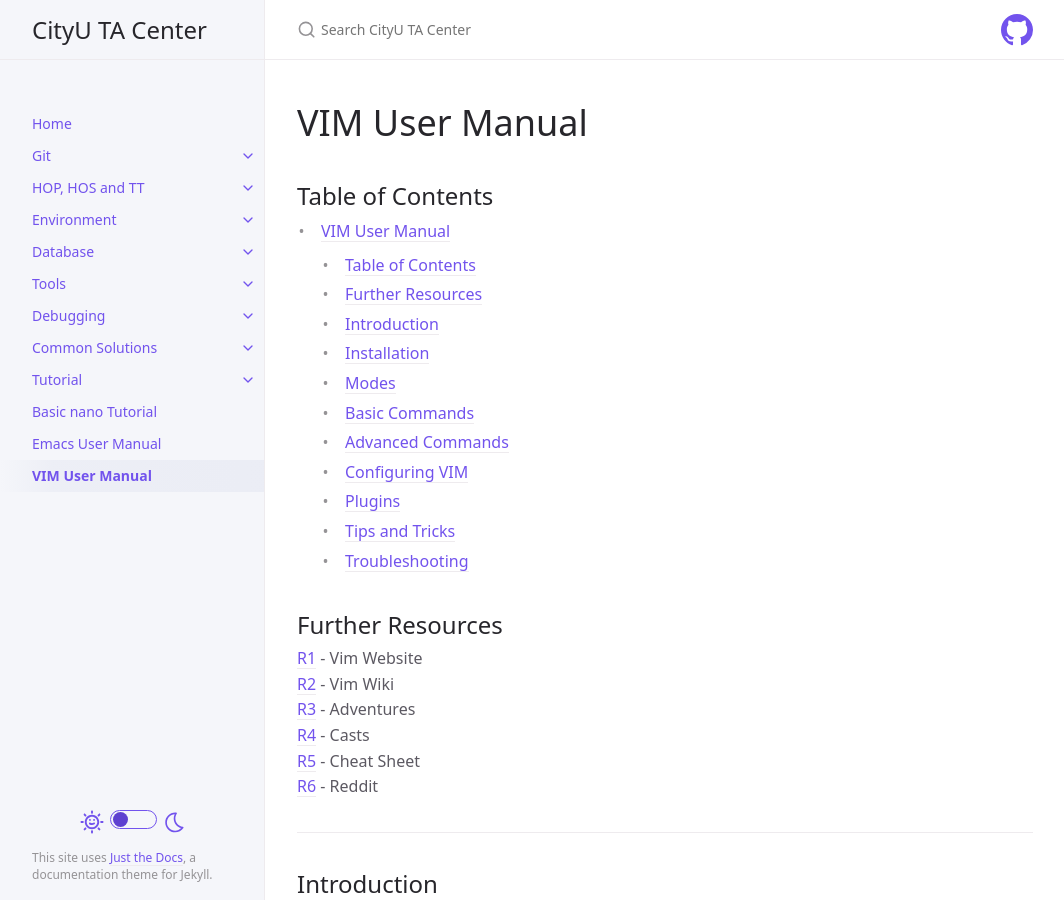
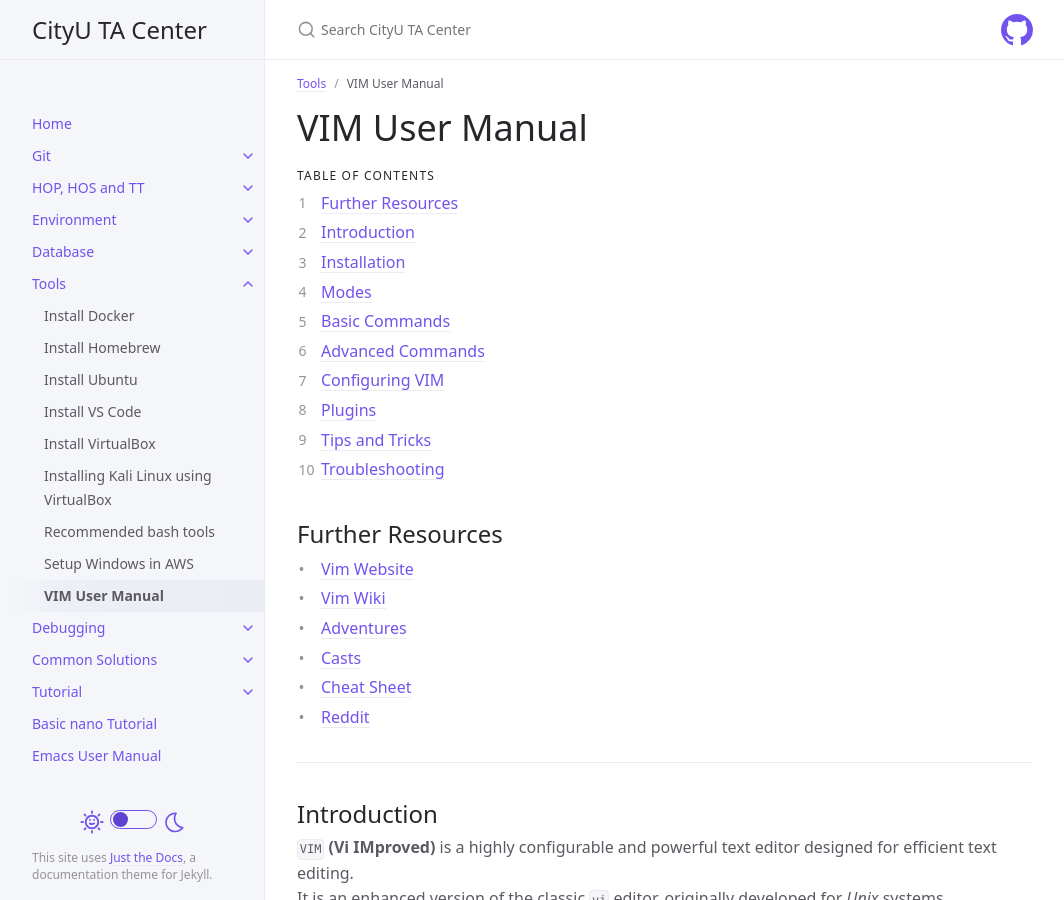
Before and after one commit to thomasthaddeus/cityuseattle.github.io, a Jekyll site: the page built from docs/tools/Vim_manual.md, in a window 1280 px wide and 900 px high. Shown: the whole window, without its empty margins (107-1171 px from the left). Built offline with Jekyll 4.4.1, drawn with Linux system fonts in a browser that asks for light colours; our own code applies the rules of GitHub Pages for plain Markdown files; some of the changed text lies outside the part shown.

Commit message:
Update Vim_manual.md
Add correct ruby headings

```diff
--- a/docs/tools/Vim_manual.md
+++ b/docs/tools/Vim_manual.md
@@ -1,28 +1,26 @@
+---
+layout: default
+title: VIM User Manual
+parent: Tools
+---
+
 # VIM User Manual
+{: .no_toc }
 
-## Table of Contents
+## Table of contents
+{: .no_toc .text-delta }
 
-- [VIM User Manual](#vim-user-manual)
-	- [Table of Contents](#table-of-contents)
-	- [Further Resources](#further-resources)
-	- [Introduction](#introduction)
-	- [Installation](#installation)
-	- [Modes](#modes)
-	- [Basic Commands](#basic-commands)
-	- [Advanced Commands](#advanced-commands)
-	- [Configuring VIM](#configuring-vim)
-	- [Plugins](#plugins)
-	- [Tips and Tricks](#tips-and-tricks)
-	- [Troubleshooting](#troubleshooting)
+ 1. TOC
+{:toc}
 
 ## Further Resources
 
-[R1] - Vim Website \
-[R2] - Vim Wiki \
-[R3] - Adventures \
-[R4] - Casts \
-[R5] - Cheat Sheet \
-[R6] - Reddit
+- [Vim Website][R1]
+- [Vim Wiki][R2]
+- [Adventures][R3]
+- [Casts][R4]
+- [Cheat Sheet][R5]
+- [Reddit][R6]
 
 ---
 
@@ -84,12 +83,12 @@ To customize VIM, create a `.vimrc` file in your home directory. \
 This file contains VIM commands and settings that are executed when VIM starts. \
 Some common customizations include:
 
-|Customization|CMD|
-|---|---|
-|**Enable syntax highlighting**|`syntax on`|
-|**Set tabs to spaces**|`set expandtab`|
-|**Set tab width**|`set tabstop=4`|
-|**Enable line numbers**|`set number`|
+| Customization                  | CMD             |
+| ------------------------------ | --------------- |
+| **Enable syntax highlighting** | `syntax on`     |
+| **Set tabs to spaces**         | `set expandtab` |
+| **Set tab width**              | `set tabstop=4` |
+| **Enable line numbers**        | `set number`    |
 
 ## Plugins
 
@@ -118,3 +117,4 @@ Search for or ask questions on forums, such as Stack Overflow
 [R4]: <http://vimcasts.org/> "Vim Casts - screencasts about VIM features and plugins"
 [R5]: <https://vim.rtorr.com/> "VIM Cheat Sheet - a quick reference for VIM commands"
 [R6]: <https://www.reddit.com/r/vim/> "VIM Reddit community"
+[vim-reddit]: <https://styles.redditmedia.com/t5_2qhqx/styles/communityIcon_9lpgb9pf6xh01.png?width=256&v=enabled&s=26d4079e8b7f5aac6e06c97b5b77960ab9cf31eb> "Icon for VIM"
```
Also changed, not shown: other parts of docs/tools/Vim_manual.md (+23 -22 lines).
